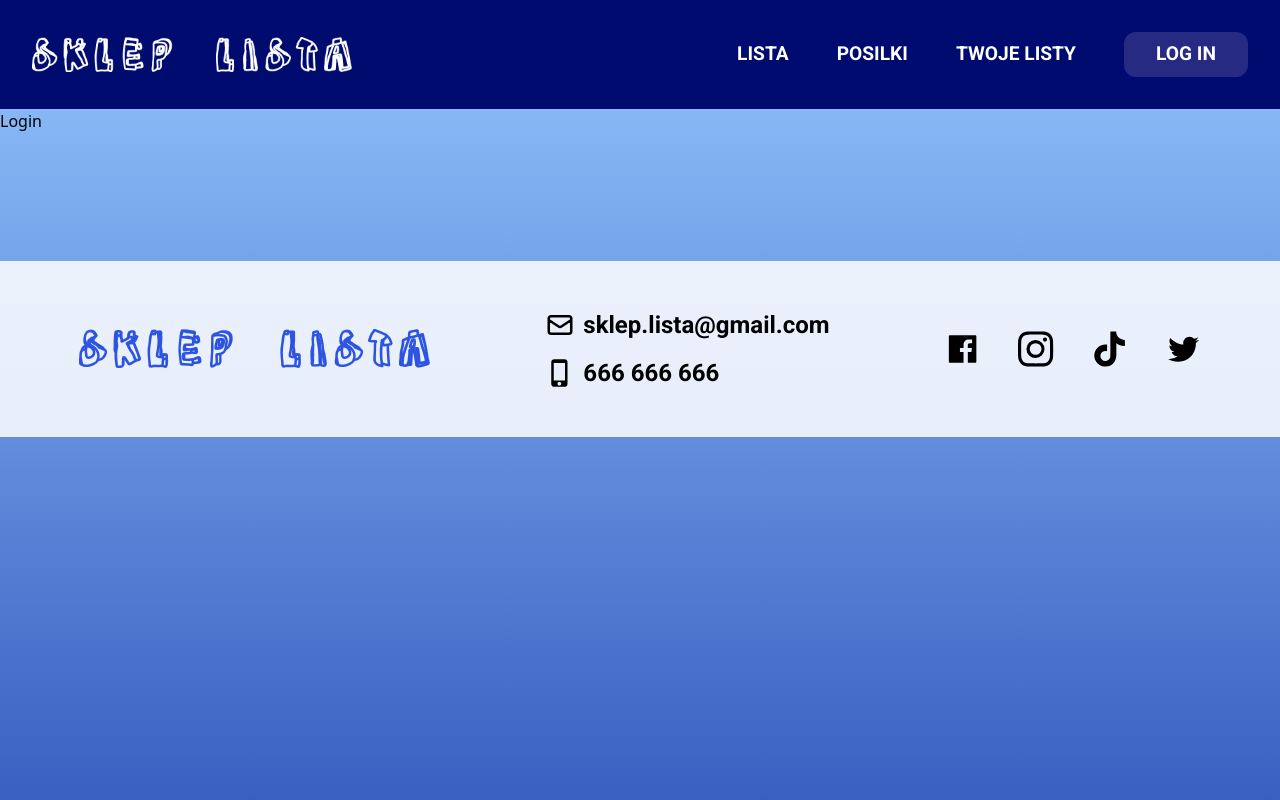
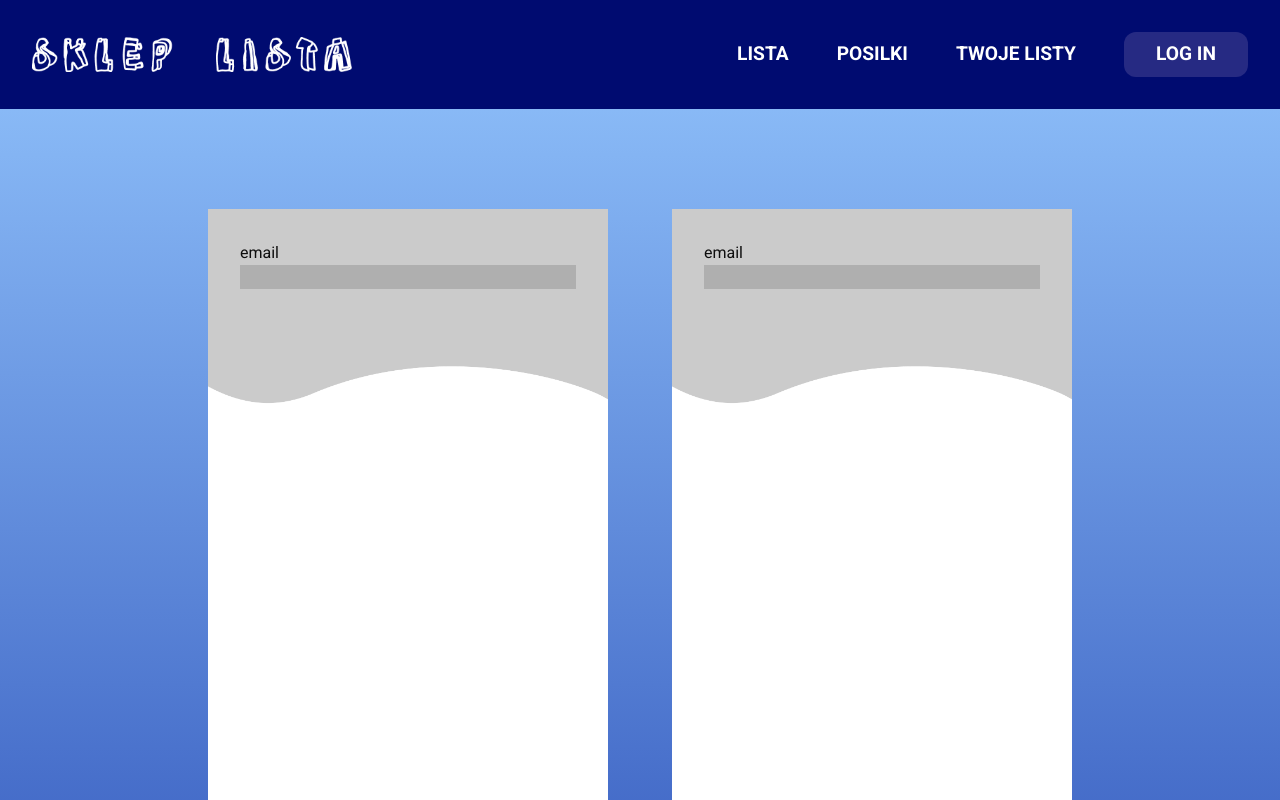
Before and after one commit to ArturPawelski/shopping-list, a React (Create React App) app: page /login in a window 1280 px wide. Shown: the top 800 px of the page. Built offline with nearby package versions, Linux system fonts and the light colour scheme.

Commit message:
login component

```diff
--- a/src/components/Login/Login.jsx
+++ b/src/components/Login/Login.jsx
@@ -1,8 +1,53 @@
 import React from 'react'
-
+import BgLogin from '../images/signup-bg.png'
 const Login = () => {
     return (
-        <div>Login</div>
+        <div className='w-full font-rob min-h-screen flex flex-col justify-center items-center relative   '>
+
+
+
+
+            <div className='flex gap-[4rem]'>
+
+                <main className='bg-white min-w-[400px] min-h-[600px] relative px-8 py-8 overflow-hidden  '>
+                    <img src={BgLogin} alt="" className=' absolute  top-[-30%]   left-[0%] ' />
+
+
+                    <section className=' '>
+
+
+                        <p className=''>email</p>
+
+
+                        <input type="text" className='bg-[#D9D9D9] w-full' />
+                    </section>
+
+                </main>
+
+
+
+
+                <main className='bg-white min-w-[400px] min-h-[600px] relative px-8 py-8 overflow-hidden  '>
+                    <img src={BgLogin} alt="" className=' absolute  top-[-30%]   left-[0%] ' />
+
+
+                    <section className=' '>
+
+
+                        <p className=''>email</p>
+
+
+                        <input type="text" className='bg-[#D9D9D9] w-full' />
+                    </section>
+
+                </main>
+
+
+
+            </div>
+
+
+        </div >
     )
 }
 
--- a/src/components/Posilki/Posilki.jsx
+++ b/src/components/Posilki/Posilki.jsx
@@ -1,7 +1,7 @@
 import React, { useState } from 'react'
 import { BiCaretDown } from 'react-icons/bi'
 import TwojaListaBox from '../Lista/TwojaListaBox'
-
+import { BsTrash } from 'react-icons/bs'
 
 const Posilki = () => {
 
@@ -26,7 +26,11 @@ const Posilki = () => {
                     <div className='w-[60%] flex flex-col justify-center items-center'>
                         <h2 className='font-extrabold text-[#050C69]'>POSIŁEK 1</h2>
                         <p className='text-left mt-2'>Korem ipsum dolor sit amet, consectetur adipiscing elit. Nunc vulputate libero et velit interdum, ac aliquet odio mattis. Class aptent taciti sociosqu ad litora torquent per conubia.</p>
-                        <button onClick={toggleProducst} className='mt-4 flex flex-col items-center  text-white font-extrabold px-2 py-2 bg-[#4A55AA] rounded-2xl sm:px-8 sm:flex-row sm:gap-4 '>ROZWIŃ LISTĘ PRODUKTÓW <BiCaretDown /></button>
+
+                        <div className='flex items-center gap-2'>
+                            <button onClick={toggleProducst} className='mt-4 flex flex-col items-center  text-white font-extrabold  py-2 bg-[#4A55AA] rounded-2xl sm:px-8 sm:flex-row sm:gap-4 '>ROZWIŃ LISTĘ PRODUKTÓW <BiCaretDown /></button>
+                            <BsTrash size={30} className=' relative sm:top-2' />
+                        </div>
                     </div>
 
                 </main>
--- a/src/components/TwojeListy/TwojeListy.jsx
+++ b/src/components/TwojeListy/TwojeListy.jsx
@@ -18,7 +18,12 @@ const TwojeListy = () => {
                 <img src={Twoje} alt="" className='mt-[2rem]   mx-auto' />
 
 
-                <div className='flex justify-center items-center mt-8 gap-2 '>
+
+
+
+
+
+                <div className='flex justify-center items-center mt-16 gap-2 '>
                     <AiOutlineHeart size={25} />
 
                     <section className='flex flex-col w-full justify-center items-center gap-2  bg-white py-2 px-4 rounded-xl sm:flex-row sm:justify-between sm:w-[80%]'>
```
Also changed, not shown: src/components/images/signup-bg.png (renamed from src/images/backround-signup-login.png).
